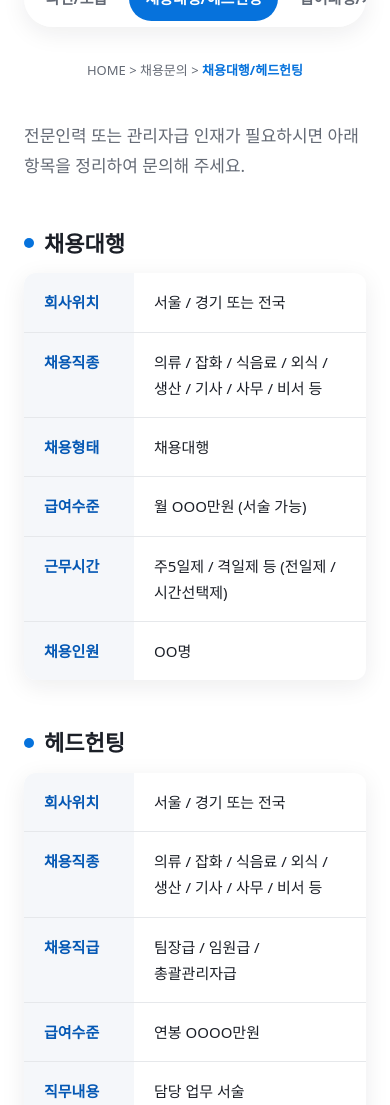
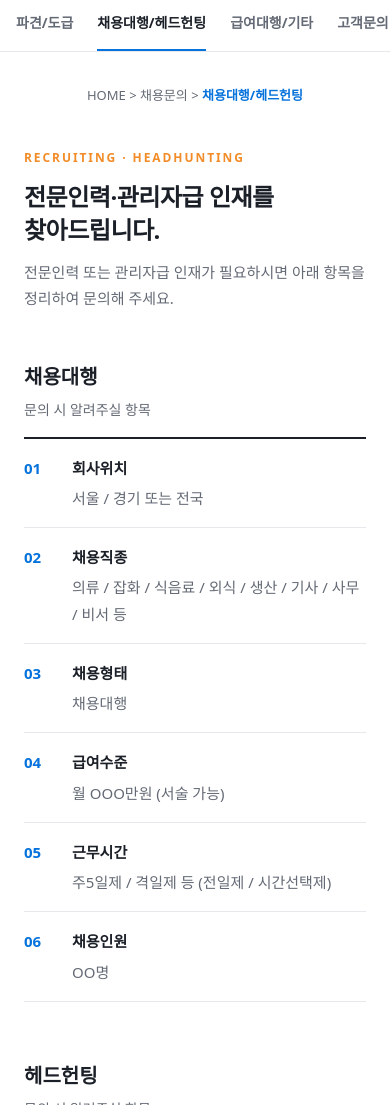
Before and after one commit to ivovilove2-maker/github.io, a Jekyll site: the page built from headhunting.html, in a window 390 px wide and 1400 px high, cut to the strip 295-1400 px from the top of the window. Built offline with Jekyll 4.4.1, drawn with Linux system fonts in a browser that asks for light colours; some web fonts are replaced; some of the changed text lies outside the part shown.

Commit message:
채용문의 4페이지 통일: 번호 줄 목록, 밑줄 양식, 밑줄 탭, 선 상담 띠
- 파견/도급, 채용대행/헤드헌팅, 급여대행: 표 → 01·02 번호 줄 목록
- 고객문의: 기존 메일 보내기 양식 유지, 상자 → 밑줄 입력칸
- 하위 탭 알약 → 밑줄 탭 (전 서브페이지)
- 하단 상담 박스 → 굵은 선 + 전화번호 + 글자 링크
- 채용문의 하위메뉴 오른쪽 정렬 (좁은 화면 가로 넘침 수정)

Co-Authored-By: Claude Opus 5.5 <noreply@anthropic.com>

```diff
--- a/_includes/contact-cta.html
+++ b/_includes/contact-cta.html
@@ -1,10 +1,7 @@
 <div class="cta">
-  <div>
-    <h3>상담 문의</h3>
-    <p>{% for ct in site.company.contacts %}{{ ct.name }} {{ ct.phones | join: " · " }}{% unless forloop.last %} &nbsp;/&nbsp; {% endunless %}{% endfor %}</p>
-  </div>
-  <div class="btns">
-    <a class="btn btn-primary" href="tel:{{ site.company.tel | remove: '-' }}">전화 상담</a>
-    <a class="btn btn-line" href="{{ '/inquiry.html' | relative_url }}">고객문의</a>
-  </div>
+  <p class="cta-lb">상담 문의</p>
+  <ul class="cta-tel">
+    {% for ct in site.company.contacts %}<li><span>{{ ct.name }}</span>{% for p in ct.phones %}<a href="tel:{{ p | remove: '-' }}">{{ p }}</a>{% unless forloop.last %}<i>·</i>{% endunless %}{% endfor %}</li>{% endfor %}
+  </ul>
+  {% unless page.url contains 'inquiry' %}<a class="cta-go" href="{{ '/inquiry.html' | relative_url }}">문의 양식 작성 →</a>{% endunless %}
 </div>
--- a/assets/css/style.css
+++ b/assets/css/style.css
@@ -812,3 +812,71 @@ img{max-width:100%;display:block}
   .bs-list h3{font-size:19px}
   .bs-legal>h2{font-size:19px}
 }
+
+/* 하위 탭: 알약 → 밑줄 탭 */
+.lnb{margin-top:0;background:#fff;border-bottom:1px solid var(--line)}
+.lnb ul{gap:36px;padding:0;background:none;border-radius:0;box-shadow:none}
+.lnb li{position:relative}
+.lnb a{padding:18px 2px;border-radius:0;color:var(--sub);font-weight:600;transition:color .2s}
+.lnb a:hover,.lnb li.on a,.lnb li.on a:hover{background:none;color:var(--ink)}
+.lnb li.on::after{content:"";position:absolute;left:0;right:0;bottom:0;height:2px;background:var(--brand)}
+
+/* 하단 상담 띠 (박스 → 선) */
+.cta{display:grid;grid-template-columns:140px minmax(0,1fr) auto;align-items:center;gap:16px 32px;margin-top:80px;padding:28px 0 0;background:none;border-radius:0;border-top:2px solid var(--ink)}
+.cta-lb{margin:0;font-size:15px;font-weight:700;color:var(--ink)}
+.cta-tel{display:flex;flex-wrap:wrap;gap:8px 40px;margin:0;padding:0;list-style:none}
+.cta-tel li{display:flex;align-items:baseline;gap:10px;font-size:14px;color:var(--sub)}
+.cta-tel span{margin-right:4px}
+.cta-tel a{font-size:18px;font-weight:700;color:var(--ink);white-space:nowrap}
+.cta-tel a:hover{color:var(--brand)}
+.cta-tel i{font-style:normal;color:#C4C8CF}
+.cta-go{color:var(--brand);font-weight:600;font-size:15px;border-bottom:1px solid currentColor;padding-bottom:2px;white-space:nowrap}
+.cta-go:hover{color:var(--ink)}
+
+/* 채용문의: 머리말 + 번호 줄 목록 */
+.rq-head{margin:8px 0 48px}
+.rq-head h2{margin:0 0 12px;font-size:32px;line-height:1.4;color:var(--ab-ink);letter-spacing:-.02em}
+.rq-head>p:last-child{margin:0;color:var(--ab-mute);font-size:16px;line-height:1.75}
+.rq-head b{color:var(--ab-ink)}
+.rq+.rq{margin-top:56px}
+.rq-t{margin:0 0 14px;font-size:20px;color:var(--ab-ink)}
+.rq-t small{margin-left:10px;font-size:14px;font-weight:400;color:var(--ab-mute)}
+.rq-list{margin:0;padding:0;list-style:none;border-top:2px solid var(--ab-ink);counter-reset:rq}
+.rq-list li{display:grid;grid-template-columns:64px 160px minmax(0,1fr);gap:16px;padding:20px 0;border-bottom:1px solid var(--ab-line);font-size:16px;counter-increment:rq}
+.rq-list li::before{content:counter(rq,decimal-leading-zero);color:var(--ab-accent);font-weight:700;font-size:15px}
+.rq-list b{color:var(--ab-ink)}
+.rq-list span{color:var(--ab-mute)}
+
+/* 고객문의 양식: 상자 → 밑줄 */
+.inq-form{max-width:none;gap:8px;padding:0;background:none;border-radius:0;box-shadow:none;border-top:2px solid var(--ab-ink)}
+.inq-form .row2{gap:0 40px}
+.inq-form label{gap:4px;padding-top:22px;font-size:14px;font-weight:600;color:var(--ab-ink)}
+.inq-form input,.inq-form select,.inq-form textarea{padding:10px 2px;border:0;border-bottom:1px solid #C9CDD3;border-radius:0;background:transparent;font-size:16px;color:var(--ab-ink)}
+.inq-form textarea{resize:vertical;line-height:1.7}
+.inq-form input:focus,.inq-form select:focus,.inq-form textarea:focus{background:transparent;box-shadow:none;border-bottom:2px solid var(--brand);padding-bottom:9px}
+.inq-form ::placeholder{color:#B0B5BD}
+.inq-form .btn{margin-top:28px;padding:16px 40px;border-radius:0;background:var(--ab-ink);box-shadow:none}
+.inq-form .btn:hover{background:var(--brand);transform:none}
+
+@media (max-width:760px){
+  .lnb ul{gap:24px;padding:0 16px;width:auto;max-width:none}
+  .lnb a{padding:15px 0;font-size:14px}
+  .cta{grid-template-columns:minmax(0,1fr);gap:14px;margin-top:56px}
+  .cta-tel{flex-direction:column;gap:10px}
+  .cta-tel li{flex-wrap:wrap;gap:2px 10px}
+  .cta-tel span{width:100%;font-size:13px}
+  .cta-tel a{font-size:17px}
+  .rq-head h2{font-size:24px}
+  .rq-head>p:last-child{font-size:15px}
+  .rq-list li{grid-template-columns:36px minmax(0,1fr);gap:4px 12px;padding:16px 0;font-size:15px}
+  .rq-list span{grid-column:2}
+  .rq-t small{display:block;margin:4px 0 0}
+  .inq-form .row2{grid-template-columns:minmax(0,1fr)}
+  .inq-form .btn{width:100%}
+}
+
+/* 마지막 메뉴(채용문의) 하위메뉴는 오른쪽 정렬 → 화면 밖으로 넘치지 않게 */
+@media (min-width:761px){
+  .gnb>li:last-child .dep2{left:auto;right:0;transform:translateY(-6px)}
+  .gnb>li:last-child:hover .dep2,.gnb>li:last-child:focus-within .dep2{transform:translateY(0)}
+}
--- a/headhunting.html
+++ b/headhunting.html
@@ -2,30 +2,37 @@
 layout: sub
 title: "채용대행/헤드헌팅"
 group: "채용문의"
-description: "채용대행/헤드헌팅 문의"
+description: "채용대행 및 헤드헌팅 문의"
 ---
-    <p class="page-lead">전문인력 또는 관리자급 인재가 필요하시면 아래 항목을 정리하여 문의해 주세요.</p>
-    <h2 class="h2">채용대행</h2>
-    <table class="tbl">
-      <tbody>
-        <tr><th scope="row">회사위치</th><td>서울 / 경기 또는 전국</td></tr>
-        <tr><th scope="row">채용직종</th><td>의류 / 잡화 / 식음료 / 외식 / 생산 / 기사 / 사무 / 비서 등</td></tr>
-        <tr><th scope="row">채용형태</th><td>채용대행</td></tr>
-        <tr><th scope="row">급여수준</th><td>월 OOO만원 (서술 가능)</td></tr>
-        <tr><th scope="row">근무시간</th><td>주5일제 / 격일제 등 (전일제 / 시간선택제)</td></tr>
-        <tr><th scope="row">채용인원</th><td>OO명</td></tr>
-      </tbody>
-    </table>
-    <h2 class="h2">헤드헌팅</h2>
-    <table class="tbl">
-      <tbody>
-        <tr><th scope="row">회사위치</th><td>서울 / 경기 또는 전국</td></tr>
-        <tr><th scope="row">채용직종</th><td>의류 / 잡화 / 식음료 / 외식 / 생산 / 기사 / 사무 / 비서 등</td></tr>
-        <tr><th scope="row">채용직급</th><td>팀장급 / 임원급 / 총괄관리자급</td></tr>
-        <tr><th scope="row">급여수준</th><td>연봉 OOOO만원</td></tr>
-        <tr><th scope="row">직무내용</th><td>담당 업무 서술</td></tr>
-        <tr><th scope="row">근무시간</th><td>주5일제 / 격일제 등 (전일제 / 시간선택제)</td></tr>
-        <tr><th scope="row">채용인원</th><td>OO명</td></tr>
-      </tbody>
-    </table>
+    <div class="rq-head">
+      <p class="ab-ey">RECRUITING · HEADHUNTING</p>
+      <h2>전문인력·관리자급 인재를 <br>찾아드립니다.</h2>
+      <p>전문인력 또는 관리자급 인재가 필요하시면 아래 항목을 정리하여 문의해 주세요.</p>
+    </div>
+
+    <section class="rq">
+      <h3 class="rq-t">채용대행 <small>문의 시 알려주실 항목</small></h3>
+      <ol class="rq-list">
+        <li><b>회사위치</b><span>서울 / 경기 또는 전국</span></li>
+        <li><b>채용직종</b><span>의류 / 잡화 / 식음료 / 외식 / 생산 / 기사 / 사무 / 비서 등</span></li>
+        <li><b>채용형태</b><span>채용대행</span></li>
+        <li><b>급여수준</b><span>월 OOO만원 (서술 가능)</span></li>
+        <li><b>근무시간</b><span>주5일제 / 격일제 등 (전일제 / 시간선택제)</span></li>
+        <li><b>채용인원</b><span>OO명</span></li>
+      </ol>
+    </section>
+
+    <section class="rq">
+      <h3 class="rq-t">헤드헌팅 <small>문의 시 알려주실 항목</small></h3>
+      <ol class="rq-list">
+        <li><b>회사위치</b><span>서울 / 경기 또는 전국</span></li>
+        <li><b>채용직종</b><span>의류 / 잡화 / 식음료 / 외식 / 생산 / 기사 / 사무 / 비서 등</span></li>
+        <li><b>채용직급</b><span>팀장급 / 임원급 / 총괄관리자급</span></li>
+        <li><b>급여수준</b><span>연봉 OOOO만원</span></li>
+        <li><b>직무내용</b><span>담당 업무 서술</span></li>
+        <li><b>근무시간</b><span>주5일제 / 격일제 등 (전일제 / 시간선택제)</span></li>
+        <li><b>채용인원</b><span>OO명</span></li>
+      </ol>
+    </section>
+
     {% include contact-cta.html %}
```
Also changed, not shown: dispatch.html (+18 -12 lines), inquiry.html (+8 -2 lines), payroll.html (+17 -11 lines).
